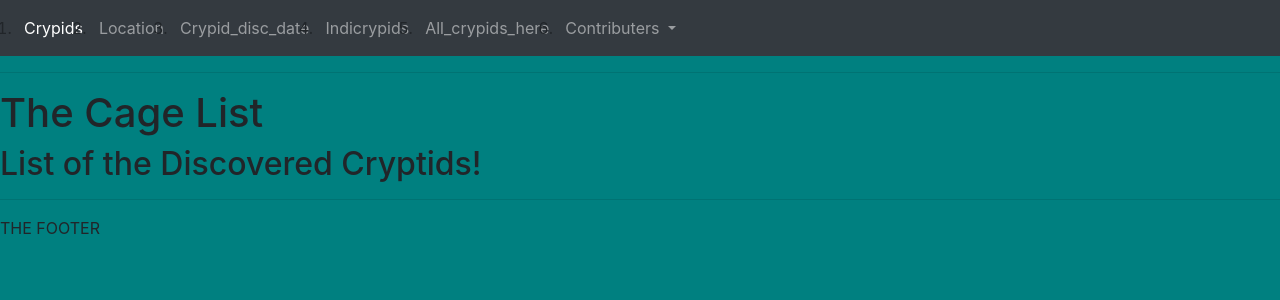
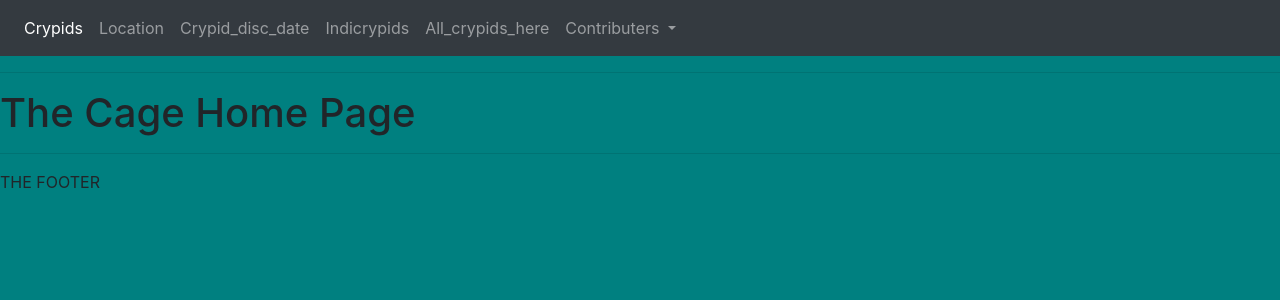
Before and after one commit to OperationCage/TheCage, a Django app: page /crypids/ in a window 1280 px wide. Shown: the top 300 px of the page. Run offline with Django 3.2, Linux system fonts and the light colour scheme; some libraries are stand-ins or nearby versions.

Commit message:
added the listings to the incorrect file, moving away from the home page

```diff
--- a/thecage/polls/templates/polls/crypids.html
+++ b/thecage/polls/templates/polls/crypids.html
@@ -4,19 +4,6 @@
 
 {% block content %}
 
-<h1>The Cage List</h1>
-<h2>List of the Discovered Cryptids!</h2>
-
-<ul>
-    {% for cryptids in name %}
-        <li>{{ cryptids.name_text }}</li>
-    {% endfor %}
-</ul>
-
-<style>
-    li{
-        list-style-type: decimal;
-    }
-</style>
+<h1>The Cage Home Page</h1>
 
 {% endblock %}
```
Also changed, not shown: thecage/polls/templates/polls/all_crypids_here.html (+18 -1 lines).
